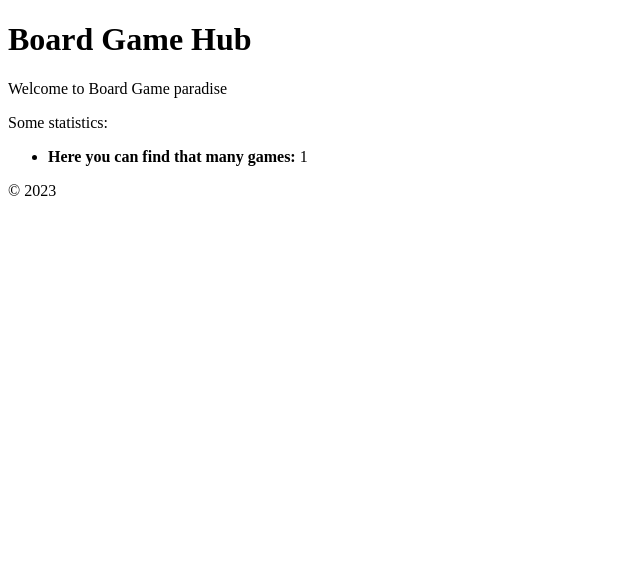
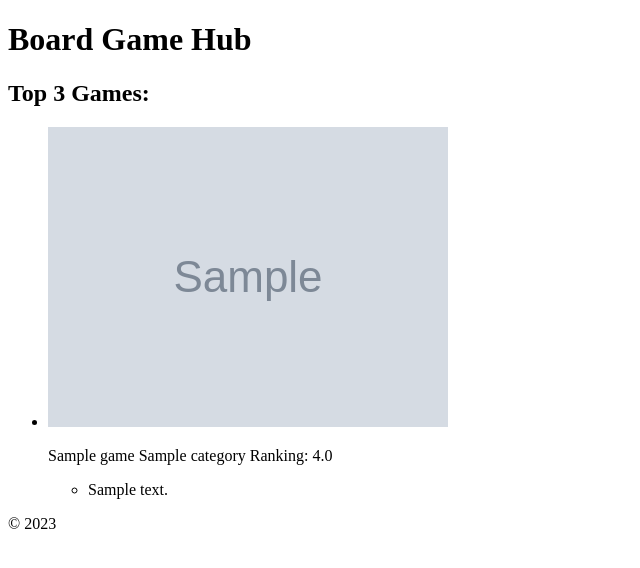
Before and after one commit to mildaug/board_game, a Django app: template board_game_hub/board_game/templates/board_game/index.html in a window 1280 px wide. Shown: the part 88-656 px from the top of the page, without its empty margins (0-640 px from the left). Run offline with Django 4.2, Linux system fonts and the light colour scheme; tables that the repository leaves empty hold one stand-in row (values such as "Sample post"); the template is opened without the code that fills it: values that come from a table or form of the project are taken from there, most other values are stand-ins (such as "Sample title", 1, 10 or a date in 2020); grey boxes marked "Sample" are stand-in pictures.

Commit message:
edited index

```diff
--- a/board_game_hub/board_game/templates/board_game/index.html
+++ b/board_game_hub/board_game/templates/board_game/index.html
@@ -2,11 +2,33 @@
 {% load static %}
 
 {% block title %} Welcome to {{ block.super }}{% endblock title %}
+
+{% block extra_css %}
+    <link rel="stylesheet" href="{% static 'css/style.css' %}">
+{% endblock extra_css %}
+
 {% block content %}
-<h1>Board Game Hub</h1>
-<p>Welcome to Board Game paradise</p>
-<p>Some statistics:</p>
-<ul>
-    <li><strong>Here you can find that many games:</strong> {{ num_games }}</li>
-</ul>
+    <h1>Board Game Hub</h1>
+    <h2>Top 3 Games:</h2>
+    <ul>
+        {% for game in games %}
+        <li class="game-info">
+            <img class="game-photo" src="{{ game.image.url }}" alt="{{ game.title }}">
+            <div>
+                <p class="game-details">
+                    <span class="game-name">{{ game.title }}</span>
+                    <span class="game-category">{% for game_category in game.category.all %}{{ game_category.name }}{% if not forloop.last %}, {% endif %}{% endfor %}</span>
+                    <span class="game-ranking">Ranking: {{ game.rating }}</span>
+                </p>
+                <ul>
+                    {% for rating in game.gamerating_set.all %}
+                        <li>{{ rating.comment }}</li>
+                    {% empty %}
+                        <li>No comments available.</li>
+                    {% endfor %}
+                </ul>
+            </div>
+        </li>
+        {% endfor %}
+    </ul>
 {% endblock content %}
```
